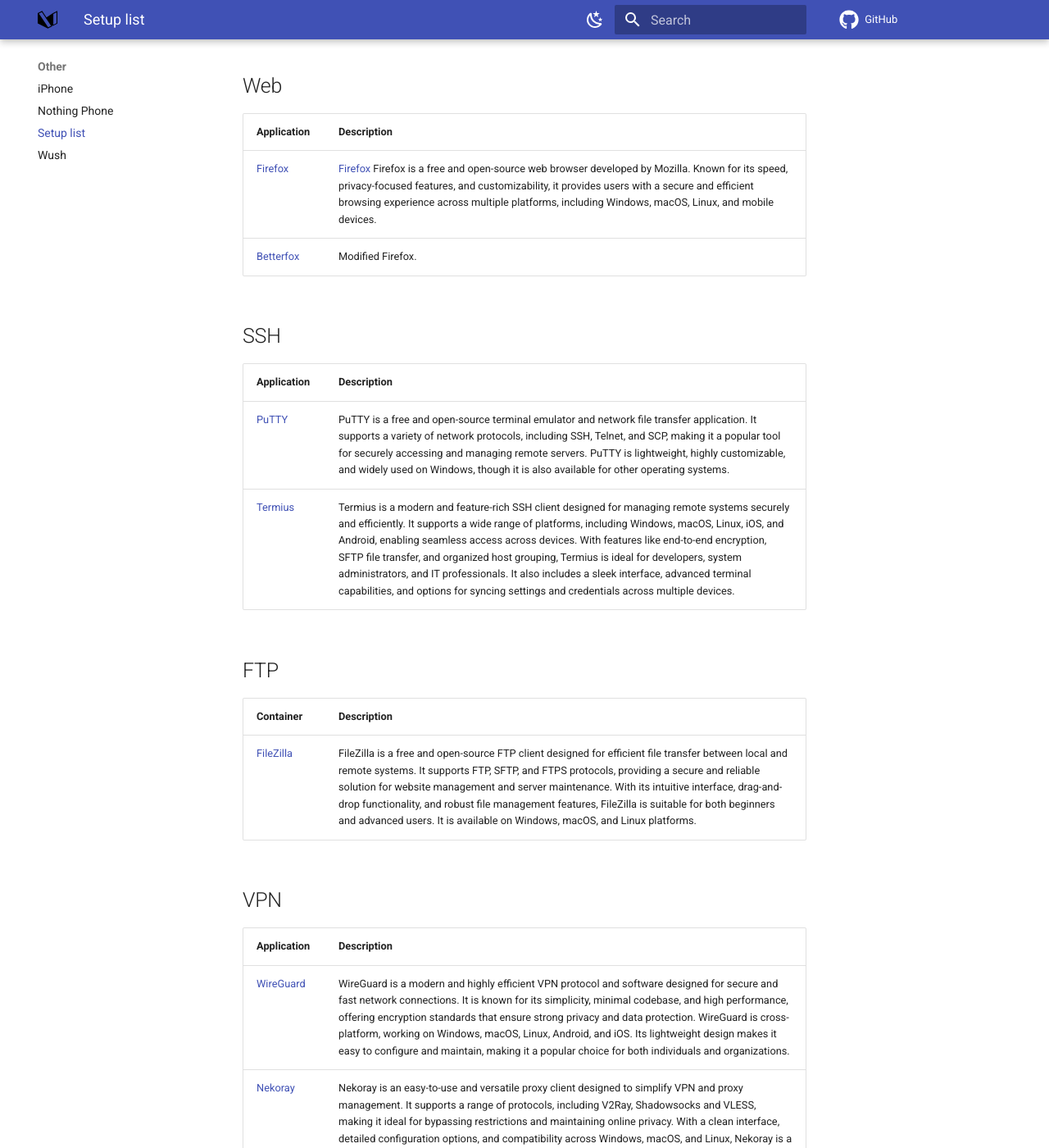
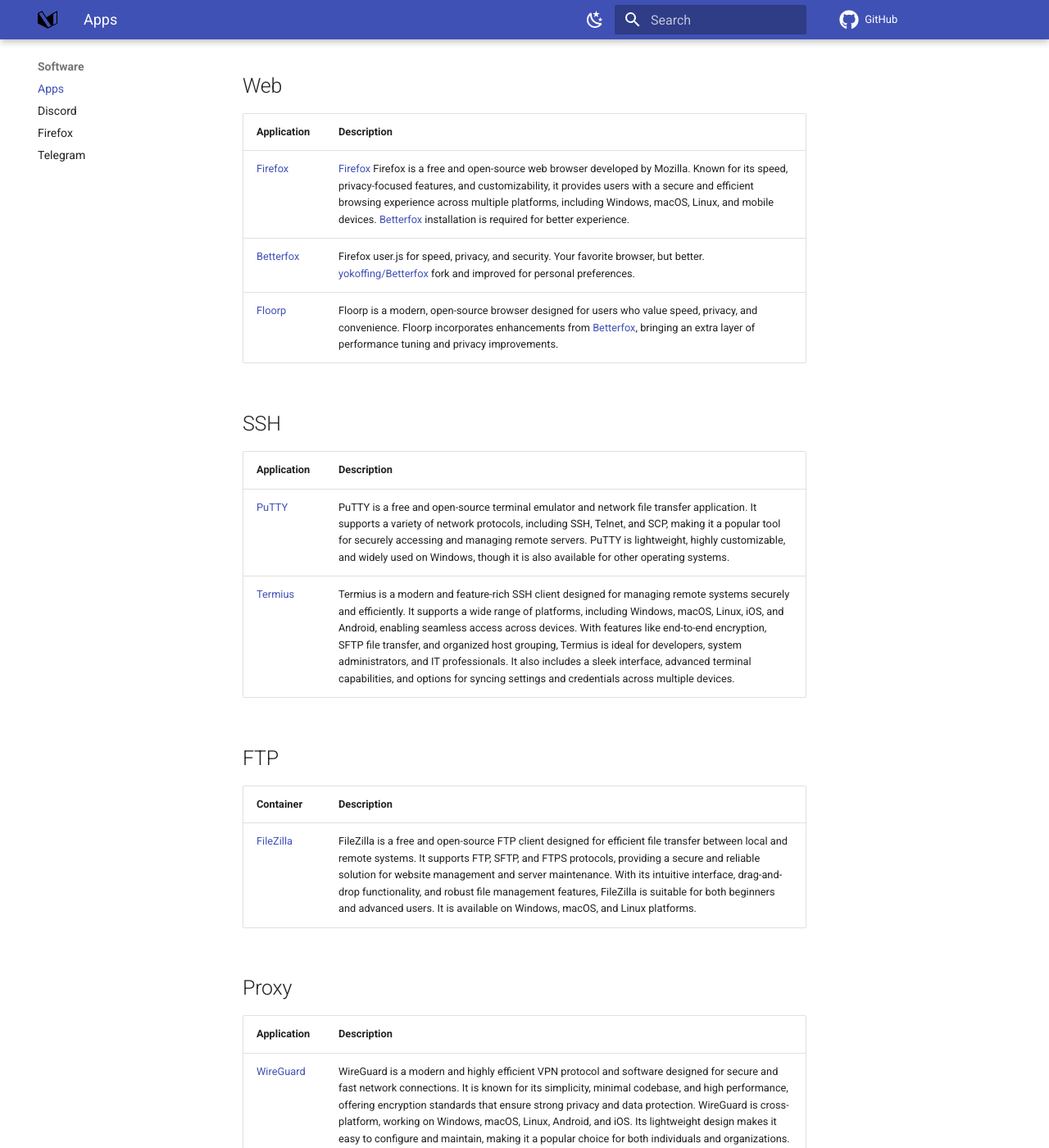
Before and after one commit to TeamDominant/Wiki-mkdocs, an MkDocs documentation site: the page built from docs/apps.md, in a window 1280 px wide and 1400 px high, scrolled down 264 px. Shown: the whole window at 82% size. Built offline with MkDocs 1.6.1 and Material for MkDocs 9.7.7, drawn with Linux system fonts in a browser that asks for light colours; comment, search, counter and statistics services are not loaded; some of the changed text lies outside the part shown.

Commit message:
new app, desc improvements, removed RU banned word

```diff
--- a/docs/setuplist.md
+++ b/docs/apps.md
@@ -6,8 +6,9 @@
 
 | Application | Description |
 | ----------- | ----------- |
-| [Firefox](https://www.mozilla.org/en-US/) | [Firefox](https://www.mozilla.org/en-US/) Firefox is a free and open-source web browser developed by Mozilla. Known for its speed, privacy-focused features, and customizability, it provides users with a secure and efficient browsing experience across multiple platforms, including Windows, macOS, Linux, and mobile devices. |
-| [Betterfox](https://github.com/TeamDominant/Betterfox) | Modified Firefox. |
+| [Firefox](https://www.mozilla.org/en-US/) | [Firefox](https://www.mozilla.org/en-US/) Firefox is a free and open-source web browser developed by Mozilla. Known for its speed, privacy-focused features, and customizability, it provides users with a secure and efficient browsing experience across multiple platforms, including Windows, macOS, Linux, and mobile devices. [Betterfox](https://github.com/TeamDominant/Betterfox) installation is required for better experience. |
+| [Betterfox](https://github.com/TeamDominant/Betterfox) | Firefox user.js for speed, privacy, and security. Your favorite browser, but better. [yokoffing/Betterfox](https://github.com/yokoffing/Betterfox) fork and improved for personal preferences. |
+| [Floorp](https://github.com/TeamDominant/Betterfox) | Floorp is a modern, open-source browser designed for users who value speed, privacy, and convenience. Floorp incorporates enhancements from [Betterfox](https://github.com/yokoffing/Betterfox), bringing an extra layer of performance tuning and privacy improvements. |
 
 ## SSH
 
@@ -22,7 +23,7 @@
 | --------- | ----------- |
 | [FileZilla](https://filezilla-project.org/) | FileZilla is a free and open-source FTP client designed for efficient file transfer between local and remote systems. It supports FTP, SFTP, and FTPS protocols, providing a secure and reliable solution for website management and server maintenance. With its intuitive interface, drag-and-drop functionality, and robust file management features, FileZilla is suitable for both beginners and advanced users. It is available on Windows, macOS, and Linux platforms. |
 
-## VPN
+## Proxy
 
 | Application | Description |
 | ----------- | ----------- |
--- a/mkdocs.yml
+++ b/mkdocs.yml
@@ -71,6 +71,7 @@
     - Start Page: index.md
     - Getting Started: gettingstarted.md
   - Software:
+    - Apps: apps.md
     - Discord: discord.md
     - Firefox: firefox.md
     - Telegram: telegram.md
@@ -86,5 +87,4 @@
   - Other:
     - iPhone: iphone.md
     - Nothing Phone: nothing.md
-    - Setup list: setuplist.md
     - Wush: wush.md
```
Also changed, not shown: docs/index.md (+1 -1 lines).
